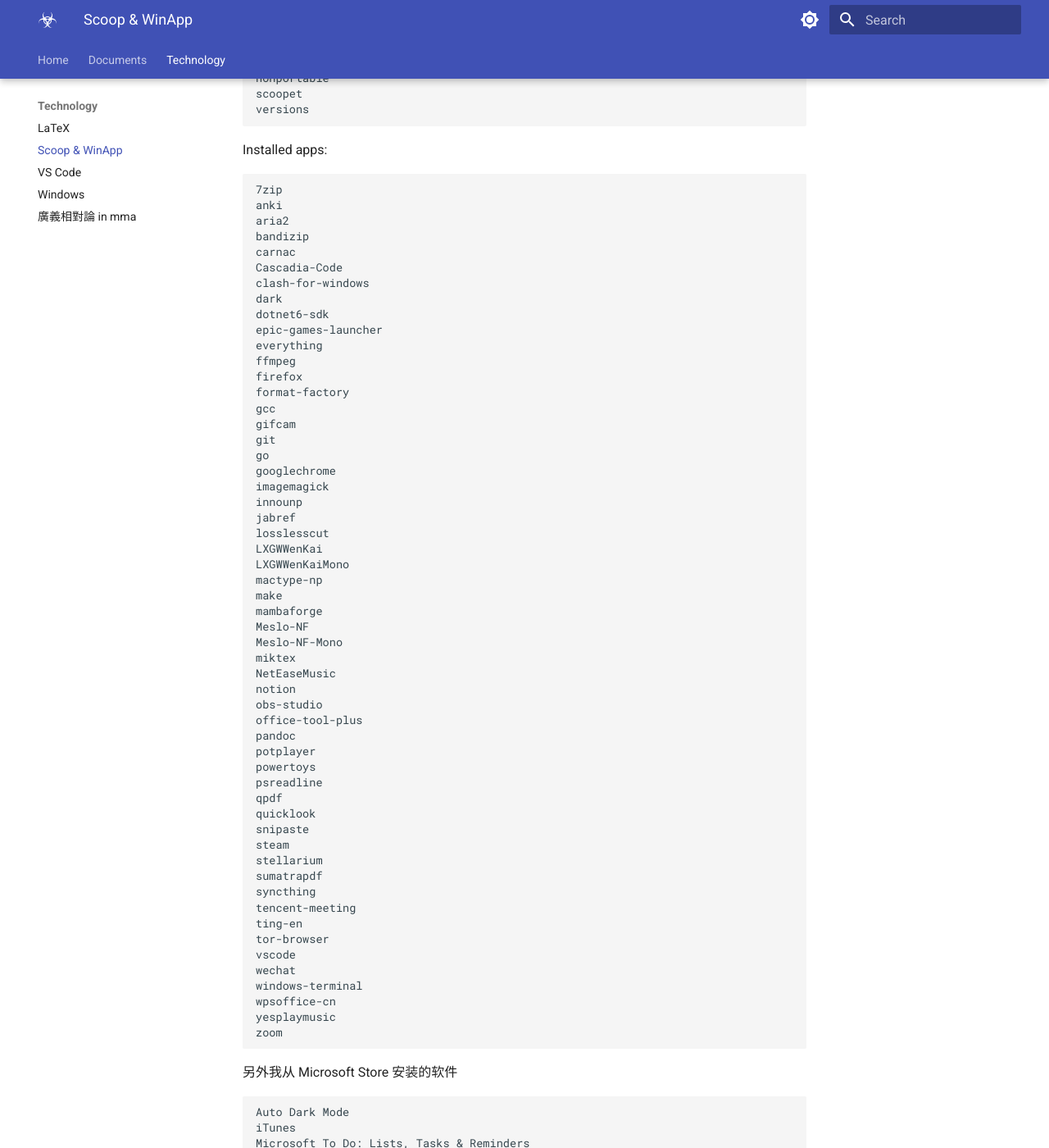
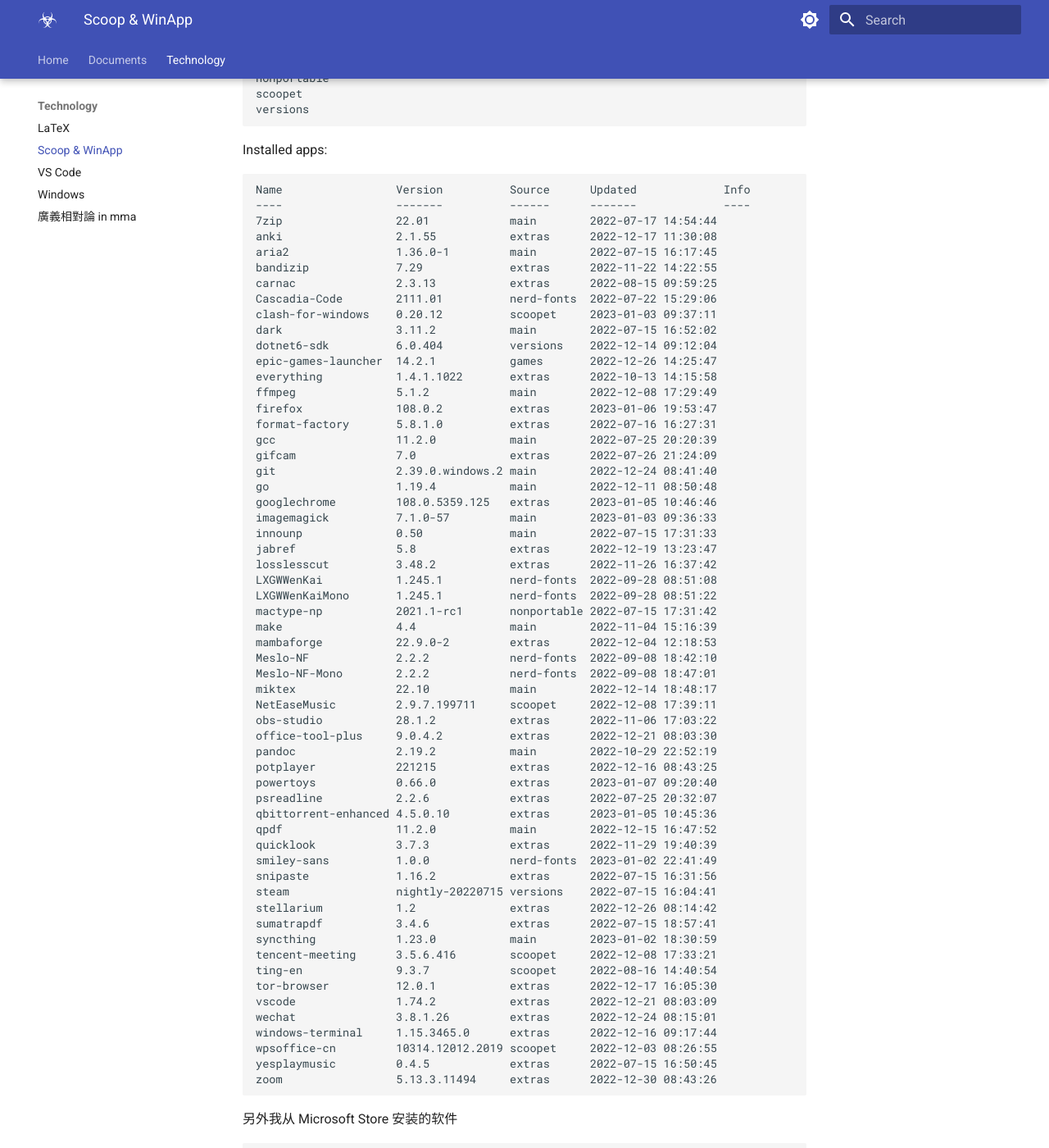
Before and after one commit to ph3n92h3/ph3n92h3.github.io, an MkDocs documentation site: the page built from docs/Technology/Scoop & WinApp.md, in a window 1280 px wide and 1400 px high, scrolled down 292 px. Shown: the whole window at 82% size. Built offline with MkDocs 1.6.1 and Material for MkDocs 9.7.7, drawn with Linux system fonts in a browser that asks for light colours.

Commit message:
2023.01.09

````diff
--- a/docs/Technology/Scoop & WinApp.md
+++ b/docs/Technology/Scoop & WinApp.md
@@ -14,61 +14,64 @@
 Installed apps:
 
 ```
-7zip
-anki
-aria2
-bandizip
-carnac
-Cascadia-Code
-clash-for-windows
-dark
-dotnet6-sdk
-epic-games-launcher
-everything
-ffmpeg
-firefox
-format-factory
-gcc
-gifcam
-git
-go
-googlechrome
-imagemagick
-innounp
-jabref
-losslesscut
-LXGWWenKai
-LXGWWenKaiMono
-mactype-np
-make
-mambaforge
-Meslo-NF
-Meslo-NF-Mono
-miktex
-NetEaseMusic
-notion
-obs-studio
-office-tool-plus
-pandoc
-potplayer
-powertoys
-psreadline
-qpdf
-quicklook
-snipaste
-steam
-stellarium
-sumatrapdf
-syncthing
-tencent-meeting
-ting-en
-tor-browser
-vscode
-wechat
-windows-terminal
-wpsoffice-cn
-yesplaymusic
-zoom
+Name                 Version          Source      Updated             Info
+----                 -------          ------      -------             ----
+7zip                 22.01            main        2022-07-17 14:54:44
+anki                 2.1.55           extras      2022-12-17 11:30:08
+aria2                1.36.0-1         main        2022-07-15 16:17:45
+bandizip             7.29             extras      2022-11-22 14:22:55
+carnac               2.3.13           extras      2022-08-15 09:59:25
+Cascadia-Code        2111.01          nerd-fonts  2022-07-22 15:29:06
+clash-for-windows    0.20.12          scoopet     2023-01-03 09:37:11
+dark                 3.11.2           main        2022-07-15 16:52:02
+dotnet6-sdk          6.0.404          versions    2022-12-14 09:12:04
+epic-games-launcher  14.2.1           games       2022-12-26 14:25:47
+everything           1.4.1.1022       extras      2022-10-13 14:15:58
+ffmpeg               5.1.2            main        2022-12-08 17:29:49
+firefox              108.0.2          extras      2023-01-06 19:53:47
+format-factory       5.8.1.0          extras      2022-07-16 16:27:31
+gcc                  11.2.0           main        2022-07-25 20:20:39
+gifcam               7.0              extras      2022-07-26 21:24:09
+git                  2.39.0.windows.2 main        2022-12-24 08:41:40
+go                   1.19.4           main        2022-12-11 08:50:48
+googlechrome         108.0.5359.125   extras      2023-01-05 10:46:46
+imagemagick          7.1.0-57         main        2023-01-03 09:36:33
+innounp              0.50             main        2022-07-15 17:31:33
+jabref               5.8              extras      2022-12-19 13:23:47
+losslesscut          3.48.2           extras      2022-11-26 16:37:42
+LXGWWenKai           1.245.1          nerd-fonts  2022-09-28 08:51:08
+LXGWWenKaiMono       1.245.1          nerd-fonts  2022-09-28 08:51:22
+mactype-np           2021.1-rc1       nonportable 2022-07-15 17:31:42
+make                 4.4              main        2022-11-04 15:16:39
+mambaforge           22.9.0-2         extras      2022-12-04 12:18:53
+Meslo-NF             2.2.2            nerd-fonts  2022-09-08 18:42:10
+Meslo-NF-Mono        2.2.2            nerd-fonts  2022-09-08 18:47:01
+miktex               22.10            main        2022-12-14 18:48:17
+NetEaseMusic         2.9.7.199711     scoopet     2022-12-08 17:39:11
+obs-studio           28.1.2           extras      2022-11-06 17:03:22
+office-tool-plus     9.0.4.2          extras      2022-12-21 08:03:30
+pandoc               2.19.2           main        2022-10-29 22:52:19
+potplayer            221215           extras      2022-12-16 08:43:25
+powertoys            0.66.0           extras      2023-01-07 09:20:40
+psreadline           2.2.6            extras      2022-07-25 20:32:07
+qbittorrent-enhanced 4.5.0.10         extras      2023-01-05 10:45:36
+qpdf                 11.2.0           main        2022-12-15 16:47:52
+quicklook            3.7.3            extras      2022-11-29 19:40:39
+smiley-sans          1.0.0            nerd-fonts  2023-01-02 22:41:49
+snipaste             1.16.2           extras      2022-07-15 16:31:56
+steam                nightly-20220715 versions    2022-07-15 16:04:41
+stellarium           1.2              extras      2022-12-26 08:14:42
+sumatrapdf           3.4.6            extras      2022-07-15 18:57:41
+syncthing            1.23.0           main        2023-01-02 18:30:59
+tencent-meeting      3.5.6.416        scoopet     2022-12-08 17:33:21
+ting-en              9.3.7            scoopet     2022-08-16 14:40:54
+tor-browser          12.0.1           extras      2022-12-17 16:05:30
+vscode               1.74.2           extras      2022-12-21 08:03:09
+wechat               3.8.1.26         extras      2022-12-24 08:15:01
+windows-terminal     1.15.3465.0      extras      2022-12-16 09:17:44
+wpsoffice-cn         10314.12012.2019 scoopet     2022-12-03 08:26:55
+yesplaymusic         0.4.5            extras      2022-07-15 16:50:45
+zoom                 5.13.3.11494     extras      2022-12-30 08:43:26
 ```
 
 另外我从 Microsoft Store 安装的软件
````
